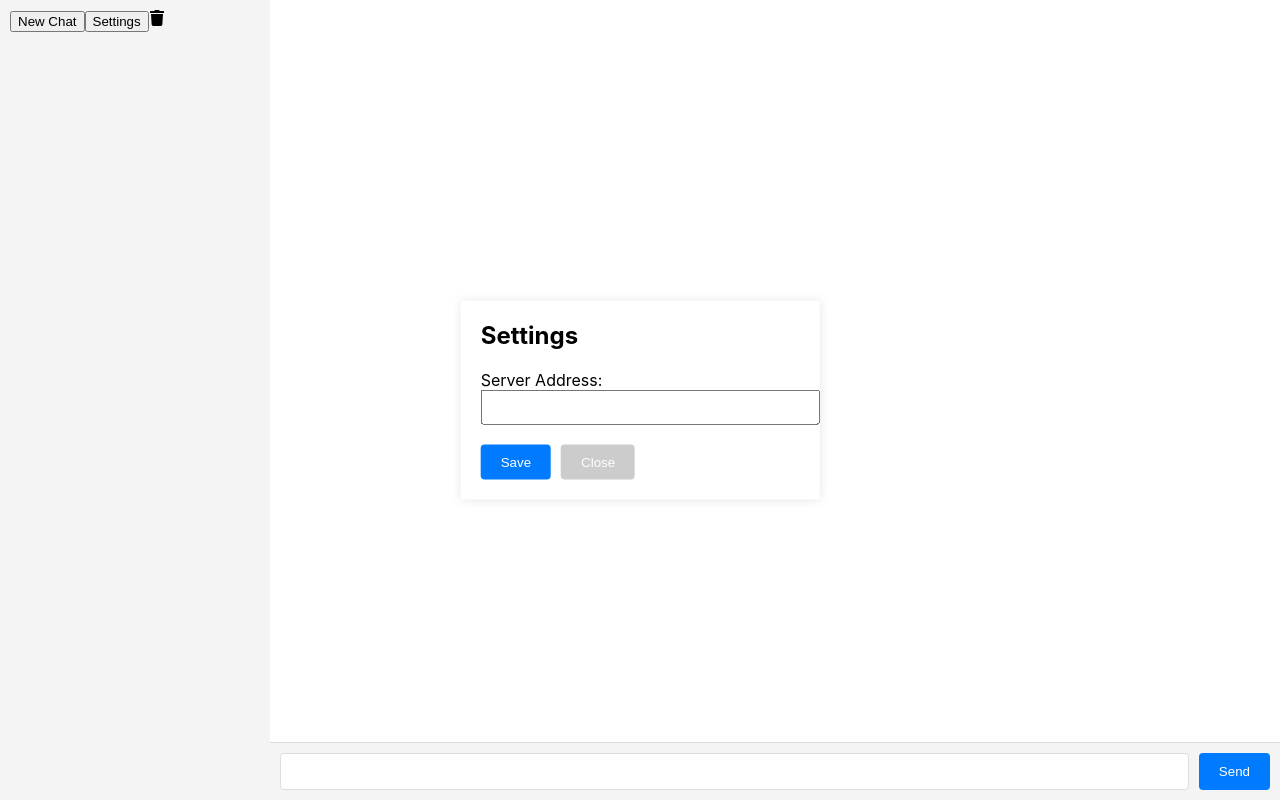
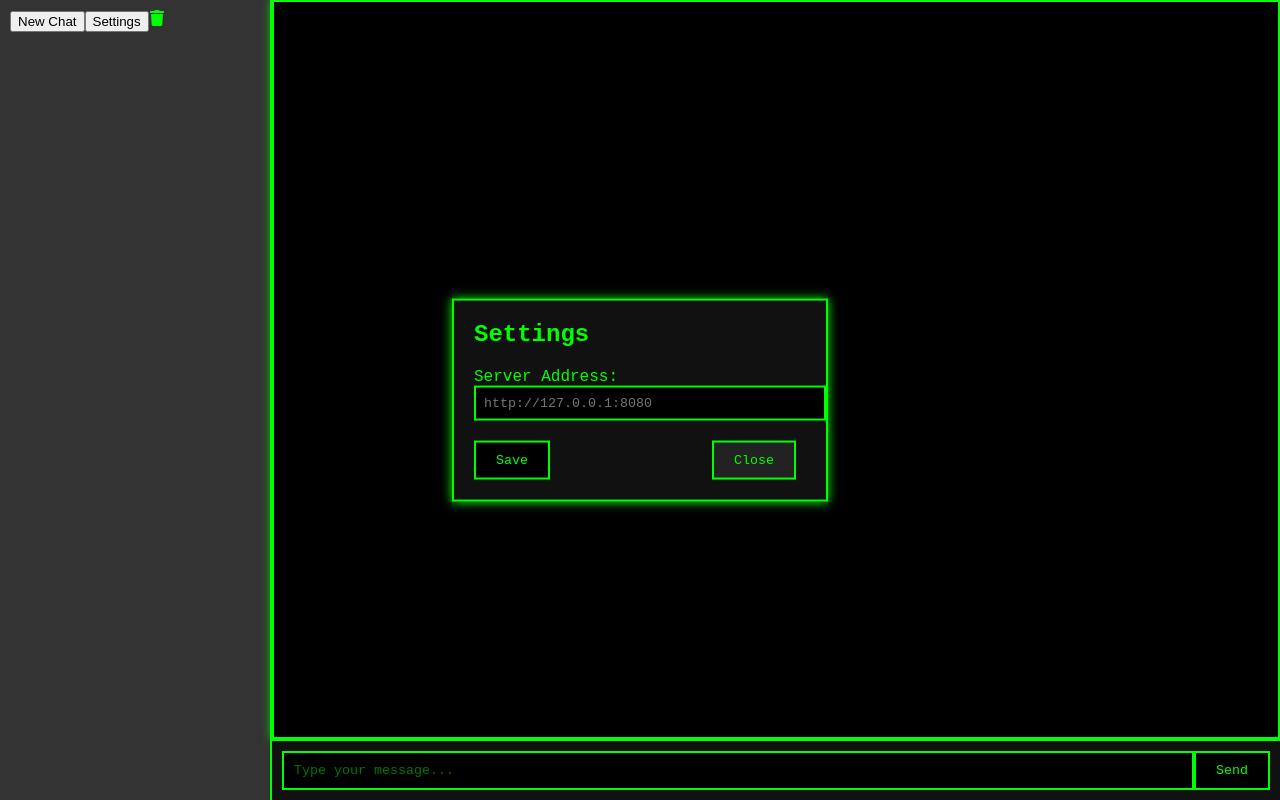
Before and after one commit to DefamationStation/RetrochatPWA, a React (Create React App) app: page / in a window 1280 px wide. Both pictures are taken after a click on the button "Settings". Built offline with nearby package versions, Linux system fonts and the light colour scheme.

Commit message:
changed theming to matrix

```diff
--- a/src/App.css
+++ b/src/App.css
@@ -1,50 +1,69 @@
+/* Terminal Styles */
+body {
+  margin: 0;
+  font-family: 'Courier New', Courier, monospace;
+  background: #000000; /* Dark background */
+  color: #00FF00; /* Green text for terminal feel */
+}
+
 .app {
   display: flex;
   height: 100vh;
+  color: #00FF00;
 }
 
 .sidebar {
   width: 250px;
-  background: #f4f4f4;
+  background: #333333; /* Dark sidebar */
   padding: 10px;
-  box-shadow: 0 0 10px rgba(0, 0, 0, 0.1);
+  border-right: 2px solid #00FF00; /* Green border */
 }
 
 .main {
   flex: 1;
   display: flex;
   flex-direction: column;
+  background: #000000;
 }
 
 .chat-window {
   flex: 1;
   padding: 10px;
   overflow-y: scroll;
-  background: #fff;
+  background: #000000; /* Terminal background */
+  color: #00FF00; /* Green text */
+  border: 2px solid #00FF00; /* Green border */
+  box-shadow: 0 0 10px #00FF00; /* Glow effect */
+  font-size: 1.2em; /* Larger font for readability */
 }
 
 .chat-input {
   display: flex;
   padding: 10px;
-  background: #f4f4f4;
-  border-top: 1px solid #ddd;
+  background: #111111; /* Slightly lighter for contrast */
+  border-top: 2px solid #00FF00; /* Green border */
 }
 
 .chat-input input {
   flex: 1;
   padding: 10px;
-  border: 1px solid #ddd;
-  border-radius: 4px;
-  margin-right: 10px;
+  border: 2px solid #00FF00; /* Green border */
+  background: #000000; /* Dark background */
+  color: #00FF00; /* Green text */
+  outline: none;
 }
 
 .chat-input button {
   padding: 10px 20px;
-  border: none;
-  background: #007bff;
-  color: #fff;
-  border-radius: 4px;
+  border: 2px solid #00FF00; /* Green border */
+  background: #000000; /* Dark background */
+  color: #00FF00; /* Green text */
   cursor: pointer;
+  outline: none;
+}
+
+.chat-input button:hover {
+  background: #111111; /* Slightly lighter for hover effect */
 }
 
 .chat-history {
@@ -53,27 +72,28 @@
 
 .chat-item {
   padding: 10px;
-  border-bottom: 1px solid #ddd;
+  border-bottom: 1px solid #00FF00; /* Green border */
   cursor: pointer;
 }
 
 .chat-item:hover {
-  background: #e9e9e9;
+  background: #222222; /* Slightly lighter for hover effect */
 }
 
 .message {
   padding: 10px;
-  border-bottom: 1px solid #ddd;
+  border-bottom: 1px solid #00FF00; /* Green border */
+  word-wrap: break-word;
 }
 
 .message.user {
   text-align: right;
-  background: #f0f0f0;
+  background: #001100; /* Dark green background for user messages */
 }
 
 .message.bot {
   text-align: left;
-  background: #e0e0e0;
+  background: #001100; /* Dark green background for bot messages */
 }
 
 .settings {
@@ -81,9 +101,10 @@
   top: 50%;
   left: 50%;
   transform: translate(-50%, -50%);
-  background: #fff;
+  background: #111111;
+  color: #00FF00;
   padding: 20px;
-  box-shadow: 0 0 10px rgba(0, 0, 0, 0.1);
+  box-shadow: 0 0 10px #00FF00; /* Glow effect */
 }
 
 .settings h2 {
@@ -99,18 +120,40 @@
   width: 100%;
   padding: 8px;
   margin-bottom: 10px;
+  border: 2px solid #00FF00; /* Green border */
+  background: #000000; /* Dark background */
+  color: #00FF00; /* Green text */
 }
 
 .settings button {
   margin-right: 10px;
   padding: 10px 20px;
-  border: none;
-  background: #007bff;
-  color: #fff;
-  border-radius: 4px;
+  border: 2px solid #00FF00; /* Green border */
+  background: #000000; /* Dark background */
+  color: #00FF00; /* Green text */
   cursor: pointer;
 }
 
 .settings button:last-child {
-  background: #ccc;
+  background: #222222; /* Slightly lighter for cancel button */
 }
+
+/* Blinking cursor effect */
+@keyframes blink {
+  0%, 50% {
+    border-color: #00FF00;
+  }
+  51%, 100% {
+    border-color: transparent;
+  }
+}
+
+.chat-input input:focus::after {
+  content: '';
+  display: inline-block;
+  width: 1px;
+  height: 1.5em;
+  background: #00FF00;
+  animation: blink 1s step-start infinite;
+  position: absolute;
+}
--- /dev/null
+++ b/src/components/ChatHistory.css
@@ -0,0 +1,15 @@
+.chat-history {
+    margin-top: 10px;
+  }
+
+  .chat-item {
+    padding: 10px;
+    border-bottom: 1px solid #00FF00; /* Green border for terminal effect */
+    cursor: pointer;
+    font-family: 'Courier New', Courier, monospace; /* Monospace font */
+  }
+
+  .chat-item:hover {
+    background: #222222; /* Darker background on hover */
+    color: #00FF00; /* Maintain green text on hover */
+  }
--- a/src/components/ChatHistory.js
+++ b/src/components/ChatHistory.js
@@ -1,11 +1,16 @@
 import React from 'react';
+import './ChatHistory.css'; // Import the CSS file for styling
 
 const ChatHistory = ({ chats, onSelectChat }) => {
   return (
     <div className="chat-history">
       {chats.map((chat, index) => (
-        <div key={index} className="chat-item" onClick={() => onSelectChat(chat.id)}>
-          Chat {chat.id + 1}
+        <div
+          key={index}
+          className="chat-item"
+          onClick={() => onSelectChat(chat.id)}
+        >
+          {'>'} Chat {chat.id + 1} {/* Prefix with '>' to mimic terminal command list */}
         </div>
       ))}
     </div>
--- /dev/null
+++ b/src/components/ChatInput.css
@@ -0,0 +1,54 @@
+.chat-input {
+    display: flex;
+    padding: 10px;
+    background: #111111; /* Darker background for contrast */
+    border-top: 2px solid #00FF00; /* Green border */
+  }
+
+  .chat-input input {
+    flex: 1;
+    padding: 10px;
+    border: 2px solid #00FF00; /* Green border */
+    background: #000000; /* Terminal-like dark background */
+    color: #00FF00; /* Green text */
+    outline: none;
+    font-family: 'Courier New', Courier, monospace; /* Monospace font */
+    caret-color: #00FF00; /* Green cursor */
+  }
+
+  .chat-input input::placeholder {
+    color: #007700; /* Darker green for placeholder text */
+  }
+
+  .chat-input button {
+    padding: 10px 20px;
+    border: 2px solid #00FF00; /* Green border */
+    background: #000000; /* Dark background */
+    color: #00FF00; /* Green text */
+    cursor: pointer;
+    outline: none;
+    font-family: 'Courier New', Courier, monospace; /* Monospace font */
+  }
+
+  .chat-input button:hover {
+    background: #222222; /* Slightly lighter for hover effect */
+  }
+
+  @keyframes blink {
+    0%, 50% {
+      border-color: #00FF00;
+    }
+    51%, 100% {
+      border-color: transparent;
+    }
+  }
+
+  .chat-input input:focus::after {
+    content: '';
+    display: inline-block;
+    width: 1px;
+    height: 1.2em;
+    background: #00FF00;
+    animation: blink 1s step-start infinite;
+    position: absolute;
+  }
--- a/src/components/ChatInput.js
+++ b/src/components/ChatInput.js
@@ -1,11 +1,14 @@
 import React, { useState } from 'react';
+import './ChatInput.css'; // Import the CSS file for styling
 
 const ChatInput = ({ onSend }) => {
   const [input, setInput] = useState('');
 
   const handleSend = () => {
-    onSend(input);
-    setInput('');
+    if (input.trim()) { // Avoid sending empty messages
+      onSend(input);
+      setInput('');
+    }
   };
 
   return (
@@ -15,6 +18,7 @@ const ChatInput = ({ onSend }) => {
         value={input}
         onChange={(e) => setInput(e.target.value)}
         onKeyPress={(e) => e.key === 'Enter' && handleSend()}
+        placeholder="Type your message..." // Placeholder text for the input
       />
       <button onClick={handleSend}>Send</button>
     </div>
--- /dev/null
+++ b/src/components/Settings.css
@@ -0,0 +1,51 @@
+.settings {
+    position: fixed;
+    top: 50%;
+    left: 50%;
+    transform: translate(-50%, -50%);
+    background: #111111; /* Dark background for the modal */
+    color: #00FF00; /* Green text */
+    padding: 20px;
+    box-shadow: 0 0 10px #00FF00; /* Glow effect */
+    border: 2px solid #00FF00; /* Green border */
+    font-family: 'Courier New', Courier, monospace; /* Monospace font */
+  }
+
+  .settings h2 {
+    margin-top: 0;
+  }
+
+  .settings label {
+    display: block;
+    margin-bottom: 10px;
+  }
+
+  .settings input {
+    width: 100%;
+    padding: 8px;
+    margin-bottom: 10px;
+    border: 2px solid #00FF00; /* Green border */
+    background: #000000; /* Dark background */
+    color: #00FF00; /* Green text */
+    outline: none;
+    font-family: 'Courier New', Courier, monospace; /* Monospace font */
+  }
+
+  .settings-buttons {
+    display: flex;
+    justify-content: space-between;
+  }
+
+  .settings button {
+    padding: 10px 20px;
+    border: 2px solid #00FF00; /* Green border */
+    background: #000000; /* Dark background */
+    color: #00FF00; /* Green text */
+    cursor: pointer;
+    outline: none;
+    font-family: 'Courier New', Courier, monospace; /* Monospace font */
+  }
+
+  .settings button:hover {
+    background: #222222; /* Slightly lighter for hover effect */
+  }
--- a/src/components/Settings.js
+++ b/src/components/Settings.js
@@ -1,4 +1,5 @@
 import React, { useState, useEffect } from 'react';
+import './Settings.css'; // Import the CSS file for styling
 
 const Settings = ({ onClose, onSave }) => {
   const [serverAddress, setServerAddress] = useState('');
@@ -25,10 +26,13 @@ const Settings = ({ onClose, onSave }) => {
           type="text"
           value={serverAddress}
           onChange={(e) => setServerAddress(e.target.value)}
+          placeholder="http://127.0.0.1:8080"
         />
       </label>
-      <button onClick={handleSave}>Save</button>
-      <button onClick={onClose}>Close</button>
+      <div className="settings-buttons">
+        <button onClick={handleSave}>Save</button>
+        <button onClick={onClose}>Close</button>
+      </div>
     </div>
   );
 };
```
Also changed, not shown: src/App.js (+0 -7 lines), 1 other file (tests, documents, lock files or other folders).
